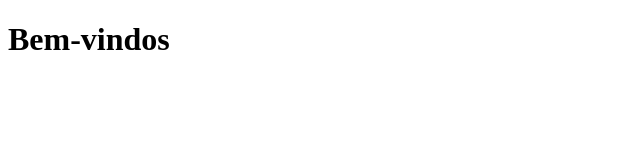
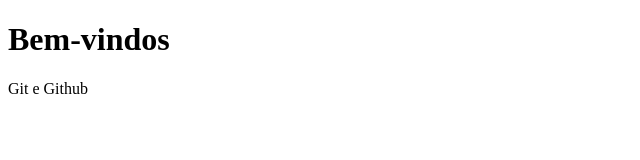
Before and after one commit to kauan-almeida-web/treino, a plain HTML site: page index.html in a window 1280 px wide. Shown: the full height of the page, 0-640 px from the left. Drawn offline with Linux system fonts and the light colour scheme.

Commit message:
Terceiro commit

```diff
--- a/index.html
+++ b/index.html
@@ -7,5 +7,7 @@
 </head>
 <body>
     <h1>Bem-vindos</h1>
+    <p>Git e Github
+    </p>
 </body>
 </html>
```
